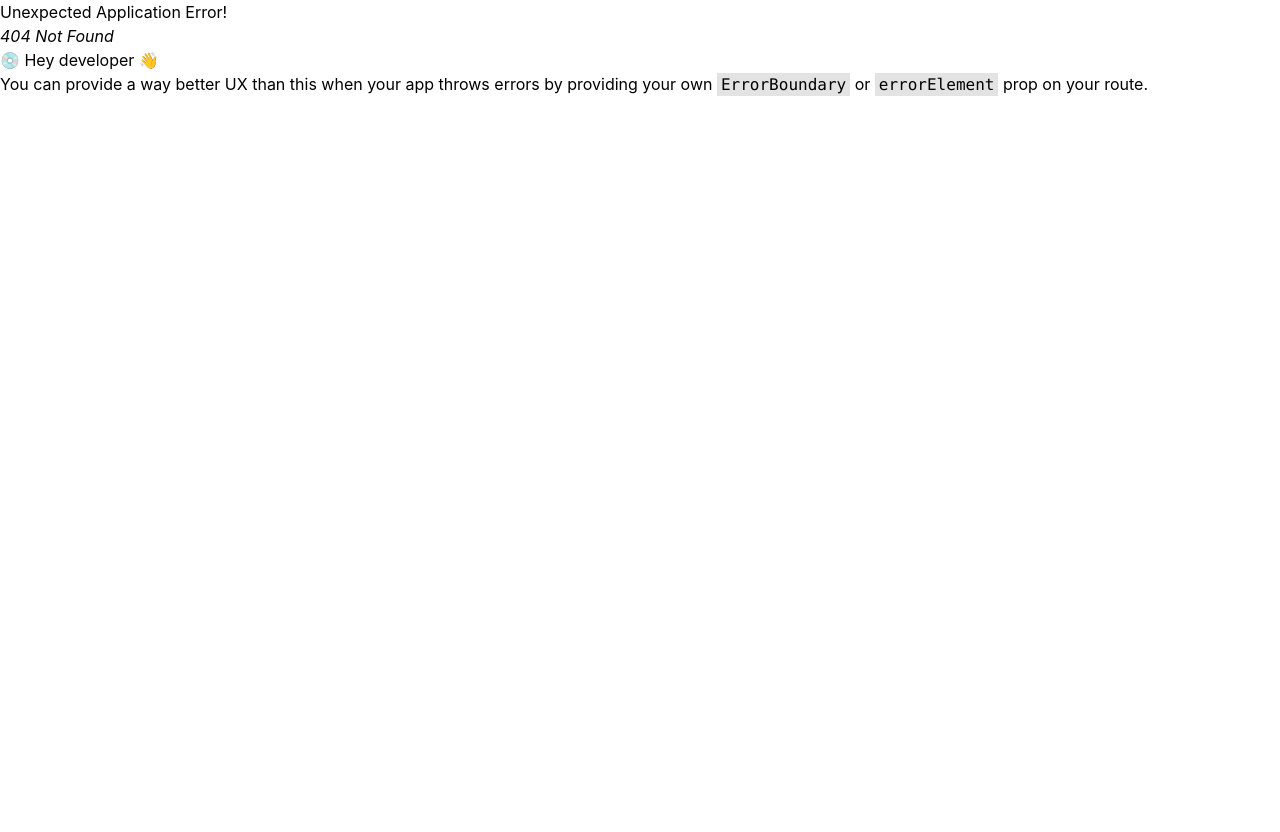
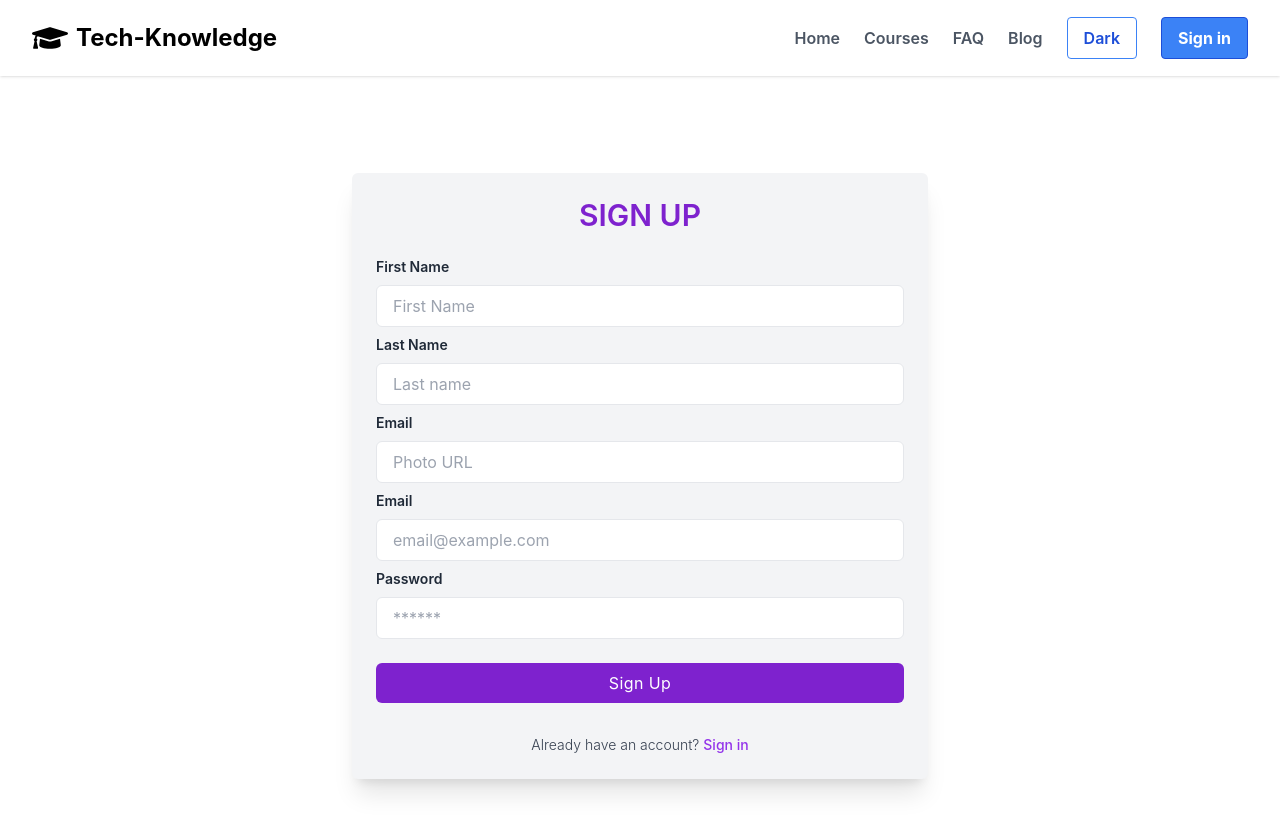
Before and after one commit to ajhridoy/learning-platform-assignment-client, a React (Create React App) app: page /signup in a window 1280 px wide. Before the commit this address had no page. Shown: the top 832 px of the page. Before the commit the page ends 800 px from the top, so only its background shows below. Built offline with nearby package versions, Linux system fonts and the light colour scheme.

Commit message:
added signin and signup page

```diff
--- a/src/Pages/Signin/Signin.js
+++ b/src/Pages/Signin/Signin.js
@@ -1,11 +1,93 @@
-import React from 'react';
+import React from "react";
+import { Link } from "react-router-dom";
 
 const Signin = () => {
-    return (
-        <div>
-            <h2>This is Signin</h2>
+  return (
+    <div className="relative flex flex-col justify-center min-h-screen overflow-hidden">
+      <div className="w-full p-6 m-auto bg-gray-100 rounded-md shadow-xl lg:max-w-xl">
+        <h1 className="text-3xl font-semibold text-center text-purple-700 uppercase">
+          Sign in
+        </h1>
+        <form className="mt-6">
+          <div className="mb-2">
+            <label
+              htmlFor="email"
+              className="block text-sm font-semibold text-gray-800"
+            >
+              Email
+            </label>
+            <input
+              type="email"
+              name="email"
+              placeholder="email@example.com"
+              className="block w-full px-4 py-2 mt-2 text-purple-700 bg-white border rounded-md focus:border-purple-400 focus:ring-purple-300 focus:outline-none focus:ring focus:ring-opacity-40"
+              required
+            />
+          </div>
+          <div className="mb-2">
+            <label
+              htmlFor="password"
+              className="block text-sm font-semibold text-gray-800"
+            >
+              Password
+            </label>
+            <input
+              type="password"
+              name="password"
+              placeholder="******"
+              className="block w-full px-4 py-2 mt-2 text-purple-700 bg-white border rounded-md focus:border-purple-400 focus:ring-purple-300 focus:outline-none focus:ring focus:ring-opacity-40"
+              required
+            />
+          </div>
+          <Link href="#" className="text-xs text-purple-600 hover:underline">
+            Forget Password?
+          </Link>
+          <div className="mt-6">
+            <button className="w-full px-4 py-2 tracking-wide text-white transition-colors duration-200 transform bg-purple-700 rounded-md hover:bg-purple-600 focus:outline-none focus:bg-purple-600">
+              Login
+            </button>
+          </div>
+        </form>
+        <div className="relative flex items-center justify-center w-full mt-6 border border-gray-400 border-t">
+          <div className="absolute px-5 bg-white rounded-md">Or</div>
         </div>
-    );
+        <div className="mt-6 gap-x-2 text-orange-900">
+          <button
+            type="button"
+            className="flex items-center justify-center w-full p-2 border border-gray-600 rounded-md focus:ring-2 focus:ring-offset-1 focus:ring-violet-600 mb-3"
+          >
+            <svg
+              xmlns="http://www.w3.org/2000/svg"
+              viewBox="0 0 32 32"
+              className="w-5 h-5 fill-current"
+            >
+              <path d="M16.318 13.714v5.484h9.078c-0.37 2.354-2.745 6.901-9.078 6.901-5.458 0-9.917-4.521-9.917-10.099s4.458-10.099 9.917-10.099c3.109 0 5.193 1.318 6.38 2.464l4.339-4.182c-2.786-2.599-6.396-4.182-10.719-4.182-8.844 0-16 7.151-16 16s7.156 16 16 16c9.234 0 15.365-6.49 15.365-15.635 0-1.052-0.115-1.854-0.255-2.651z"></path>
+            </svg>
+              <span className="ml-2 font-semibold">Continue with Google</span>
+          </button>
+          <button className="flex items-center justify-center w-full p-2 border border-gray-600 rounded-md focus:ring-2 focus:ring-offset-1 focus:ring-violet-600">
+            <svg
+              xmlns="http://www.w3.org/2000/svg"
+              viewBox="0 0 32 32"
+              className="w-5 h-5 fill-current"
+            >
+              <path d="M16 0.396c-8.839 0-16 7.167-16 16 0 7.073 4.584 13.068 10.937 15.183 0.803 0.151 1.093-0.344 1.093-0.772 0-0.38-0.009-1.385-0.015-2.719-4.453 0.964-5.391-2.151-5.391-2.151-0.729-1.844-1.781-2.339-1.781-2.339-1.448-0.989 0.115-0.968 0.115-0.968 1.604 0.109 2.448 1.645 2.448 1.645 1.427 2.448 3.744 1.74 4.661 1.328 0.14-1.031 0.557-1.74 1.011-2.135-3.552-0.401-7.287-1.776-7.287-7.907 0-1.751 0.62-3.177 1.645-4.297-0.177-0.401-0.719-2.031 0.141-4.235 0 0 1.339-0.427 4.4 1.641 1.281-0.355 2.641-0.532 4-0.541 1.36 0.009 2.719 0.187 4 0.541 3.043-2.068 4.381-1.641 4.381-1.641 0.859 2.204 0.317 3.833 0.161 4.235 1.015 1.12 1.635 2.547 1.635 4.297 0 6.145-3.74 7.5-7.296 7.891 0.556 0.479 1.077 1.464 1.077 2.959 0 2.14-0.020 3.864-0.020 4.385 0 0.416 0.28 0.916 1.104 0.755 6.4-2.093 10.979-8.093 10.979-15.156 0-8.833-7.161-16-16-16z"></path>
+            </svg>
+            <span className="ml-2 font-semibold">Continue with GitHub</span>
+          </button>
+
+        </div>
+
+        <p className="mt-8 text-sm font-light text-center text-gray-700">
+          {" "}
+          Don't have an account?{" "}
+          <Link to='/signup' className="font-medium text-purple-600 hover:underline">
+            Sign up
+          </Link>
+        </p>
+      </div>
+    </div>
+  );
 };
 
 export default Signin;
--- /dev/null
+++ b/src/Pages/Signup/Signup.js
@@ -0,0 +1,116 @@
+import React from 'react';
+import { Link } from 'react-router-dom';
+
+const Signup = () => {
+  const handleSubmit = (e) => {
+    e.preventDefault()
+    const form = e.target;
+    const firstName = form.firstName.value
+    const lastName = form.lastName.value
+    const photourl = form.photourl.value
+    const email = form.email.value
+    const password = form.password.value
+    console.log(firstName, lastName, photourl, email, password)
+  }
+    return (
+        <div className="relative flex flex-col justify-center min-h-screen overflow-hidden">
+      <div className="w-full p-6 m-auto bg-gray-100 rounded-md shadow-xl lg:max-w-xl">
+        <h1 className="text-3xl font-semibold text-center text-purple-700 uppercase">
+          Sign Up
+        </h1>
+        <form onSubmit={handleSubmit} className="mt-6">
+          <div className="mb-2">
+            <label
+              htmlFor="firstName"
+              className="block text-sm font-semibold text-gray-800"
+            >
+              First Name
+            </label>
+            <input
+              type="text"
+              name="firstName"
+              placeholder="First Name"
+              className="block w-full px-4 py-2 mt-2 text-purple-700 bg-white border rounded-md focus:border-purple-400 focus:ring-purple-300 focus:outline-none focus:ring focus:ring-opacity-40"
+              required
+            />
+          </div>
+          <div className="mb-2">
+            <label
+              htmlFor="lastName"
+              className="block text-sm font-semibold text-gray-800"
+            >
+              Last Name
+            </label>
+            <input
+              type="text"
+              name="lastName"
+              placeholder="Last name"
+              className="block w-full px-4 py-2 mt-2 text-purple-700 bg-white border rounded-md focus:border-purple-400 focus:ring-purple-300 focus:outline-none focus:ring focus:ring-opacity-40"
+              required
+            />
+          </div>
+          <div className="mb-2">
+            <label
+              htmlFor="photourl"
+              className="block text-sm font-semibold text-gray-800"
+            >
+              Email
+            </label>
+            <input
+              type="text"
+              name="photourl"
+              placeholder="Photo URL"
+              className="block w-full px-4 py-2 mt-2 text-purple-700 bg-white border rounded-md focus:border-purple-400 focus:ring-purple-300 focus:outline-none focus:ring focus:ring-opacity-40"
+              required
+            />
+          </div>
+          <div className="mb-2">
+            <label
+              htmlFor="email"
+              className="block text-sm font-semibold text-gray-800"
+            >
+              Email
+            </label>
+            <input
+              type="email"
+              name="email"
+              placeholder="email@example.com"
+              className="block w-full px-4 py-2 mt-2 text-purple-700 bg-white border rounded-md focus:border-purple-400 focus:ring-purple-300 focus:outline-none focus:ring focus:ring-opacity-40"
+              required
+            />
+          </div>
+          <div className="mb-2">
+            <label
+              htmlFor="password"
+              className="block text-sm font-semibold text-gray-800"
+            >
+              Password
+            </label>
+            <input
+              type="password"
+              name="password"
+              placeholder="******"
+              className="block w-full px-4 py-2 mt-2 text-purple-700 bg-white border rounded-md focus:border-purple-400 focus:ring-purple-300 focus:outline-none focus:ring focus:ring-opacity-40"
+              required
+            />
+          </div>
+          <div className="mt-6">
+            <button className="w-full px-4 py-2 tracking-wide text-white transition-colors duration-200 transform bg-purple-700 rounded-md hover:bg-purple-600 focus:outline-none focus:bg-purple-600">
+              Sign Up
+            </button>
+          </div>
+        </form>
+        <p className="mt-8 text-sm font-light text-center text-gray-700">
+          {" "}
+          Already have an account?{" "}
+          <Link
+           to='/signin' className="font-medium text-purple-600 hover:underline">
+            Sign in
+          </Link>
+        </p>
+      </div>
+    </div>
+    );
+};
+
+export default Signup;
--- a/src/Routes/Routes/Routes.js
+++ b/src/Routes/Routes/Routes.js
@@ -7,6 +7,7 @@
 import Faq from "../../Pages/Faq/Faq";
 import Home from "../../Pages/Header/Home/Home/Home";
 import Signin from "../../Pages/Signin/Signin";
+import Signup from "../../Pages/Signup/Signup";
 
 export const routes = createBrowserRouter([
     {
@@ -48,6 +49,10 @@
                 path: '/signin',
                 element: <Signin></Signin>
             },
+            {
+                path: '/signup',
+                element: <Signup></Signup>
+            },
         ]
     }
 ])
```
